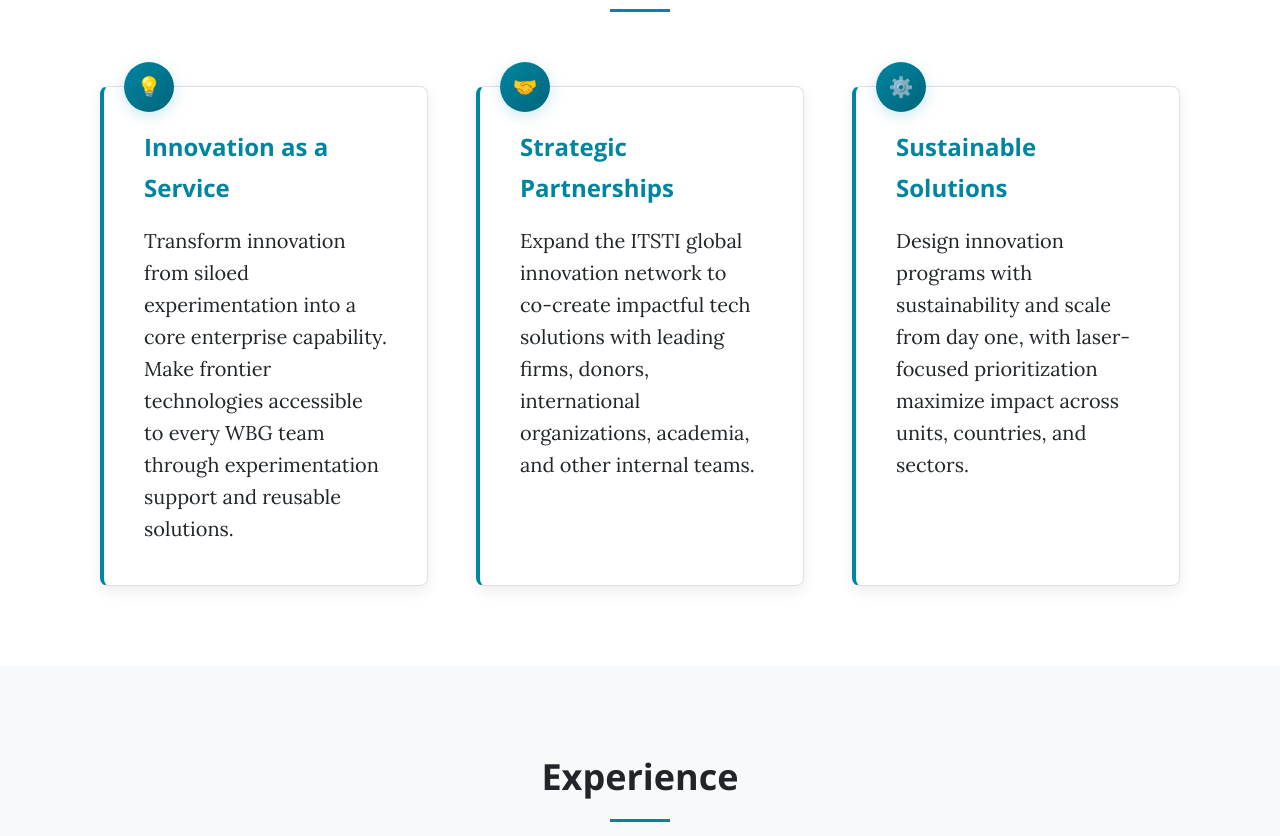
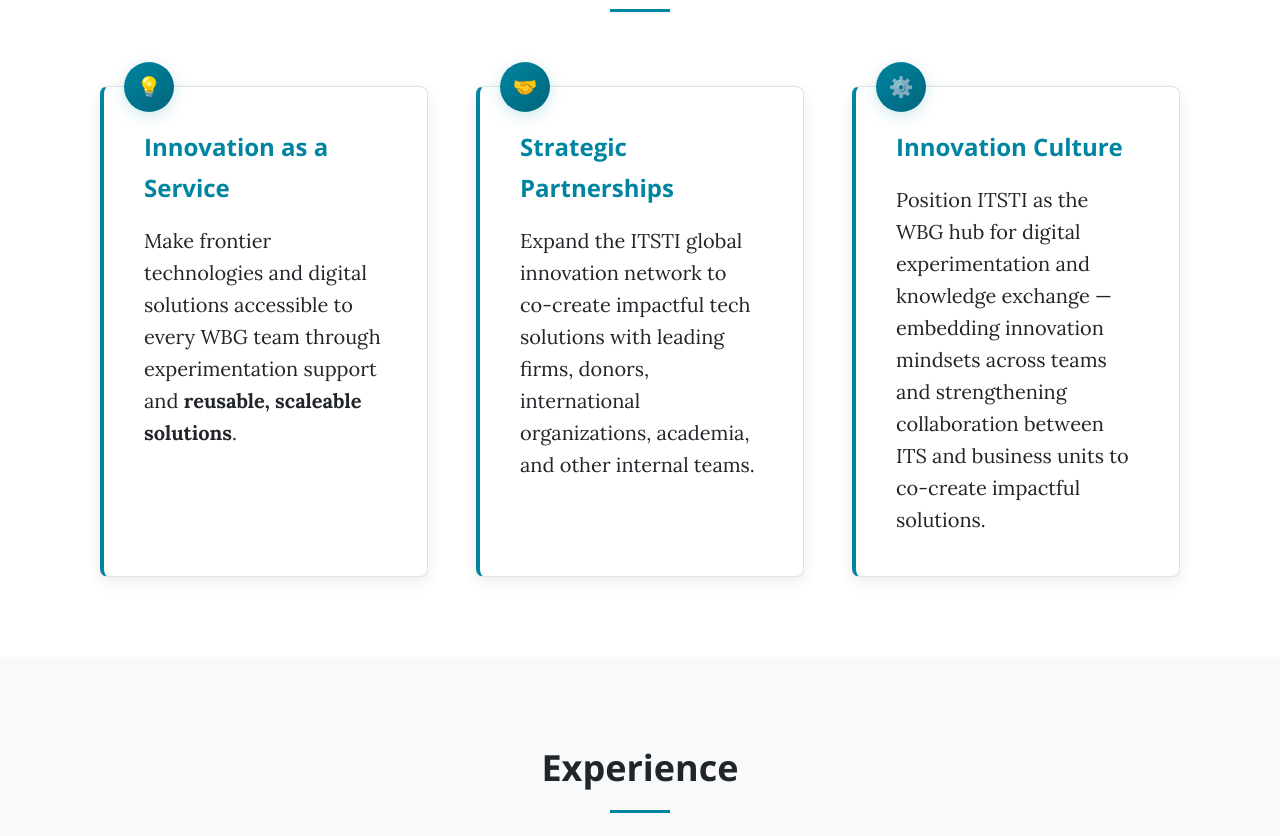
Before and after one commit to Holly-Transport/hollychat, a website with bundled scripts: page index.html in a window 1280 px wide. Shown: the part 2041-2877 px from the top of the page. Built offline with nearby package versions, Linux system fonts and the light colour scheme; files whose address does not match are found by name.

Commit message:
Update index.html

```diff
--- a/index.html
+++ b/index.html
@@ -69,7 +69,7 @@
                         💡
                     </div>
                     <h3>Innovation as a Service</h3>
-                    <p>Transform innovation from siloed experimentation into a core enterprise capability. Make frontier technologies accessible to every WBG team through experimentation support and reusable solutions.</p>
+                    <p> Make frontier technologies and digital solutions accessible to every WBG team through experimentation support and <strong>reusable, scaleable solutions</strong>.</p>
                 </div>
                 <div class="vision-card">
                     <div class="vision-icon partnership-icon">
@@ -82,8 +82,8 @@
                     <div class="vision-icon excellence-icon">
                         ⚙️
                     </div>
-                    <h3>Sustainable Solutions</h3>
-                    <p>Design innovation programs with sustainability and scale from day one, with laser-focused prioritization maximize impact across units, countries, and sectors.</p>
+                    <h3>Innovation Culture</h3>
+                    <p>Position ITSTI as the WBG hub for digital experimentation and knowledge exchange — embedding innovation mindsets across teams and strengthening collaboration between ITS and business units to co-create impactful solutions.</p>
                 </div>
             </div>
         </div>
```
